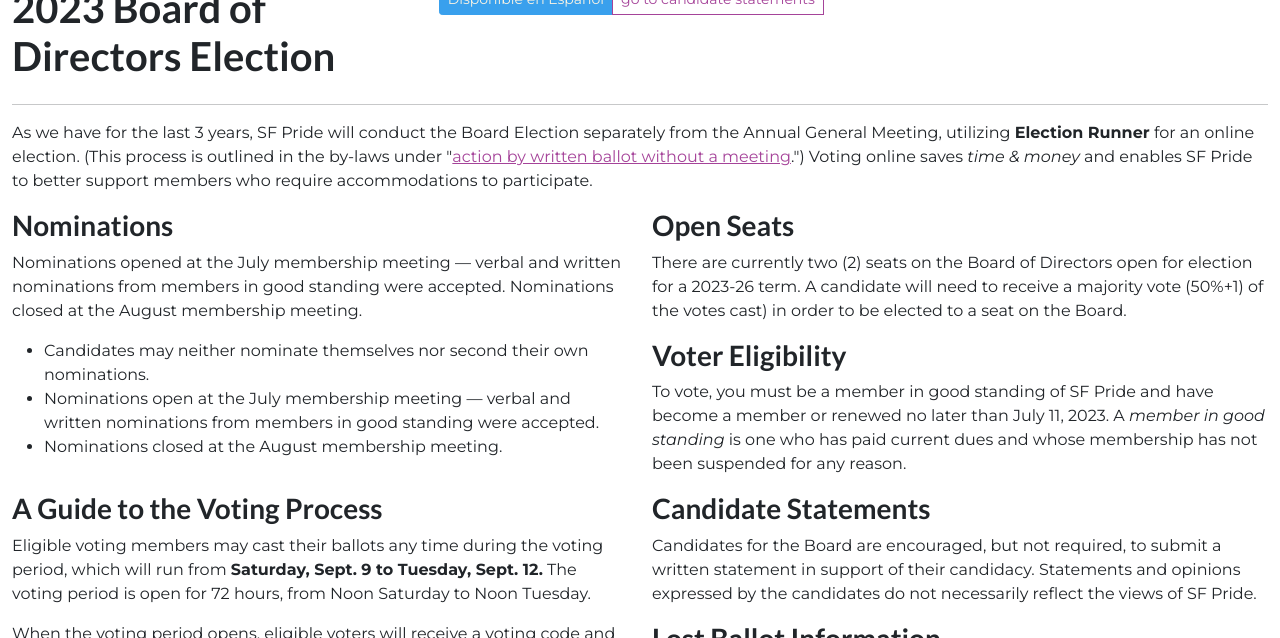
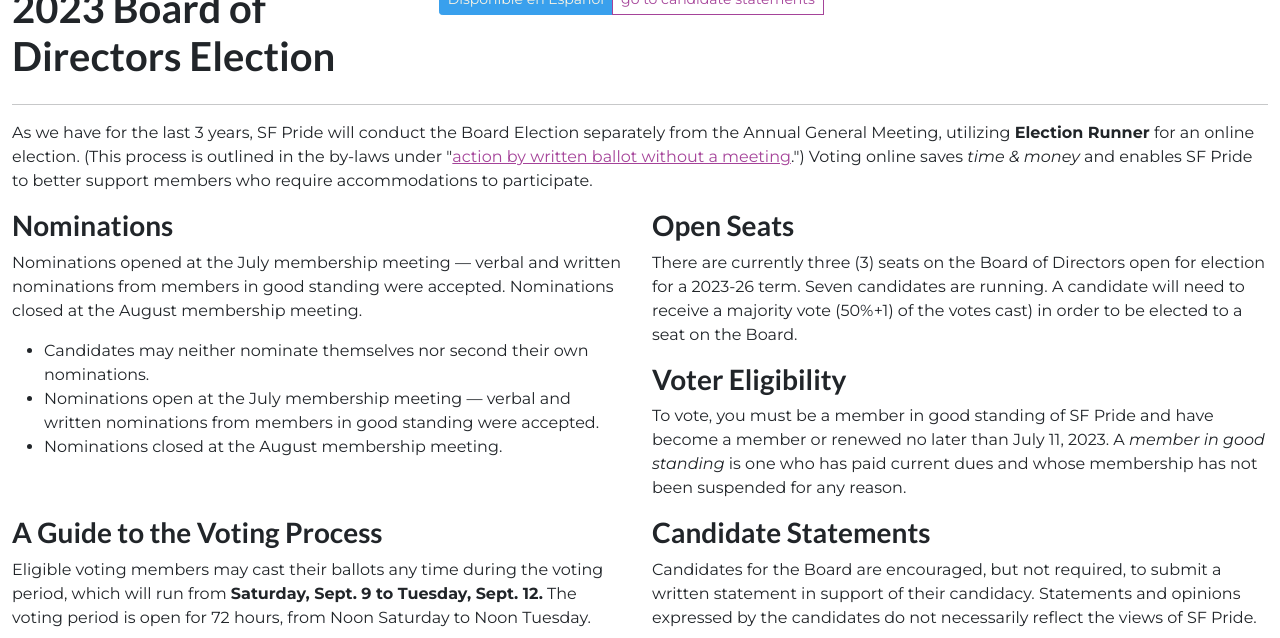
Before and after one commit to sfpride/members, a Jekyll site: the page built from election.html, in a window 1280 px wide and 900 px high, cut to the strip 262-900 px from the top of the window. Built offline with Jekyll 4.4.1, drawn with Linux system fonts in a browser that asks for light colours.

Commit message:
update number of seats

```diff
--- a/election.html
+++ b/election.html
@@ -63,7 +63,7 @@ permalink: /election/
             <div class="row">
                 <div class="col">
                     <h3>Open Seats</h3>
-                    <p>There are currently two (2) seats on the Board of Directors open for election for a 2023-26 term. <!--Four candidates are running. -->A candidate will need to receive a majority vote (50%+1) of the votes cast) in order to be elected to a seat on the Board.</p>
+                    <p>There are currently three (3) seats on the Board of Directors open for election for a 2023-26 term. Seven candidates are running. A candidate will need to receive a majority vote (50%+1) of the votes cast) in order to be elected to a seat on the Board.</p>
                 </div>
             </div>
             <div class="row">
```
